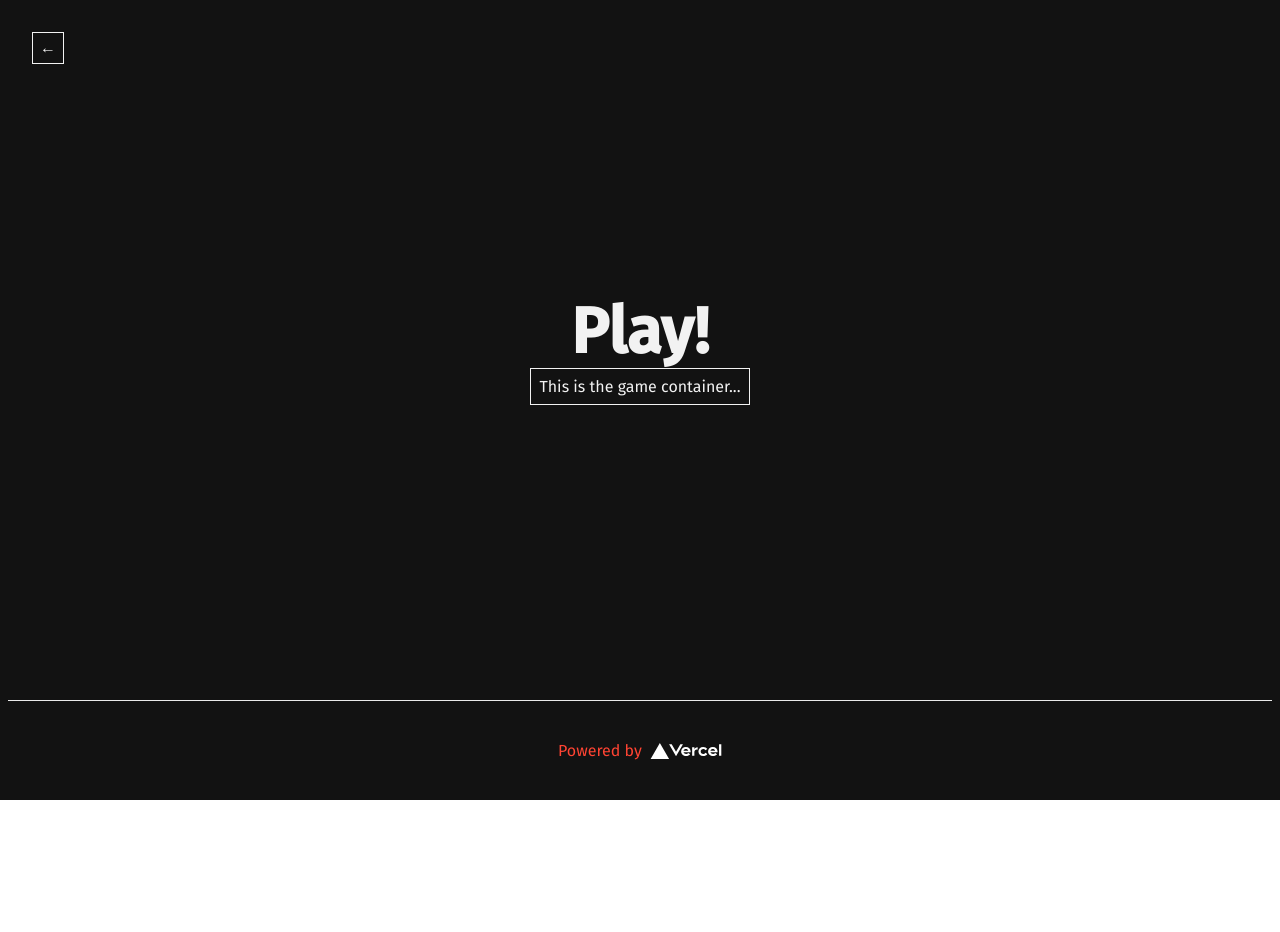
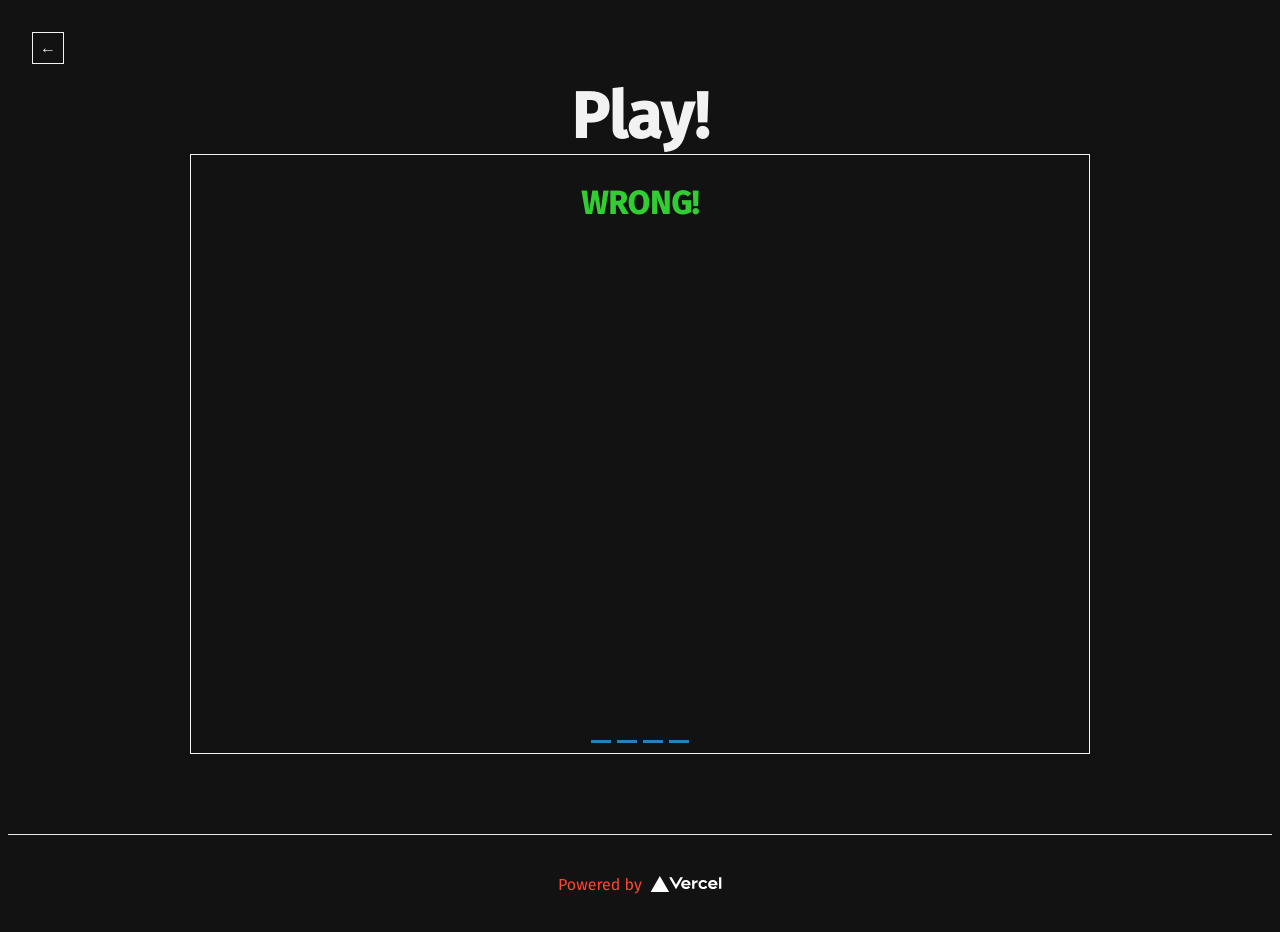
Before and after one commit to Mahamurahti/Blank-Horizons, a Next.js app: page /play in a window 1280 px wide. Before the commit the page ends 800 px from the top, so only its background shows below. Built offline with nearby package versions, Linux system fonts and the light colour scheme.

Commit message:
Game handling WIP

```diff
--- a/pages/play.js
+++ b/pages/play.js
@@ -2,8 +2,43 @@ import Head from 'next/head'
 import Image from 'next/image'
 import styles from '../styles/Play.module.css'
 import Router from "next/router";
+import { useState, useEffect } from 'react'
+
+const words = ["wizard", "harry", "potter", "philosopher", "wand"]
+let selectedWord = words[Math.floor(Math.random() * words.length)]
 
 export default function Play() {
+
+    const [playable, setPlayable] = useState(true)
+    const [correctLetters, setCorrectLetters] = useState([])
+    const [wrongLetters, setWrongLetters] = useState([])
+
+    useEffect(() => {
+        const handleKeydown = (e) => {
+            const { key, keyCode } = e
+            if (playable && keyCode >= 65 && keyCode <= 90) {
+                const letter = key.toLowerCase()
+
+                if(selectedWord.includes(letter)) {
+                    if(!correctLetters.includes(letter)) {
+                        setCorrectLetters((prev) => [ ...prev, letter])
+                    } else {
+                        // notfi
+                    }
+                } else {
+                    if(!wrongLetters.includes(letter)) {
+                        setWrongLetters((prev) => [ ...prev, letter])
+                    } else {
+                        // notfi
+                    }
+                }
+            }
+        }
+        window.addEventListener('keydown', handleKeydown)
+
+        return () => window.removeEventListener('keydown', handleKeydown)
+    }, [correctLetters, wrongLetters, playable])
+
     return (
         <div className={styles.container}>
             <Head>
@@ -19,7 +54,9 @@ export default function Play() {
                 </h1>
 
                <div className={styles.gameContainer}>
-                   This is the game container...
+                   <Figure />
+                   <WrongLetters wrongLetters={wrongLetters} />
+                   <Word selectedWord={selectedWord} correctLetters={correctLetters} />
                </div>
             </main>
 
@@ -38,3 +75,77 @@ export default function Play() {
         </div>
     )
 }
+
+function Figure() {
+    return (
+        <>
+            <h1 className={styles.figureContainer}>
+                <div className={styles.figurePart}>W</div>
+                <div className={styles.figurePart}>R</div>
+                <div className={styles.figurePart}>O</div>
+                <div className={styles.figurePart}>N</div>
+                <div className={styles.figurePart}>G</div>
+                <div className={styles.figurePart}>!</div>
+            </h1>
+        </>
+    )
+}
+
+function WrongLetters(props) {
+
+    const { wrongLetters } = props
+
+    return (
+        <>
+            <div className={styles.wrongContainer}>
+                <div>
+                    {wrongLetters.length > 0 && <p>Wrong</p>}
+                    {wrongLetters
+                        .map((letter, index) => <span key={index}>{letter}</span>)
+                        .reduce((prev, curr) => prev === null ? [curr] : [prev, ', ', curr], null)}
+                </div>
+            </div>
+        </>
+    )
+}
+
+function Word(props) {
+
+    const { selectedWord, correctLetters } = props
+
+    return (
+        <>
+            <div className={styles.word}>
+                {selectedWord.split("").map((letter, index) => (
+                    <span className={styles.letter} key={index}>
+                        {correctLetters.includes(letter) ? letter : ""}
+                    </span>
+                ))}
+            </div>
+        </>
+    )
+}
+
+function Results() {
+    return (
+        <>
+            <div className={styles.resultsContainer}>
+                <div className={styles.results}>
+                    <h2 className={styles.resultMessage}></h2>
+                    <h3 className={styles.revealWord}></h3>
+                    <button className={styles.playButton}></button>
+                </div>
+            </div>
+        </>
+    )
+}
+
+function Notification() {
+    return (
+        <>
+            <div className={styles.notificationContainer}>
+                <p className={styles.notification}>You have already guessed this letter</p>
+            </div>
+        </>
+    )
+}
--- a/pages/register.js
+++ b/pages/register.js
@@ -402,7 +402,7 @@ function UserProfile(props) {
         async function fetchData() {
             console.log('Setting profile picture...')
             try {
-                const url = `https://api.giphy.com/v1/gifs/search?api_key=${process.env.GIPHY_API_KEY}&q=memes&limit=25&offset=0&rating=r&lang=en`
+                const url = `https://api.giphy.com/v1/gifs/trending?api_key=${process.env.GIPHY_API_KEY}`
                 const response = await fetch(url)
                 console.log("Begin response")
                 const data = await response.json()
--- a/styles/Play.module.css
+++ b/styles/Play.module.css
@@ -16,7 +16,6 @@
     flex-direction: column;
     justify-content: center;
     align-items: center;
-    height: 100vh;
     background: #121212;
 }
 
@@ -65,10 +64,83 @@
     font-size: 1.5rem;
 }
 
+/* Game */
+
 .gameContainer {
     padding: 0.5rem;
     border: solid 1px #F2F2F2;
+    position: relative;
+
+    width: 900px;
+    height: 600px;
 }
+
+.figureContainer {
+    display: flex;
+    justify-content: center;
+}
+
+.figurePart {
+    color: limegreen;
+}
+
+.wrongContainer {
+    position: absolute;
+    top: 20px;
+    right: 20px;
+    display: flex;
+    flex-direction: column;
+    text-align: right;
+}
+
+.letter {
+    border-bottom: 3px solid #2980b9;
+    display: inline-flex;
+    font-size: 30px;
+    align-items: center;
+    justify-content: center;
+    margin: 0 3px;
+    height: 50px;
+    width: 20px;
+}
+
+.word {
+    display: flex;
+    position: absolute;
+    bottom: 10px;
+    left: 50%;
+    transform: translateX(-50%);
+}
+
+.resultsContainer {
+
+}
+
+.results {
+
+}
+
+.resultMessage {
+
+}
+
+.revealWord {
+
+}
+
+.playButton {
+
+}
+
+.notificationContainer {
+
+}
+
+.notification {
+
+}
+
+/* --- */
 
 .logo {
     height: 1em;
```
